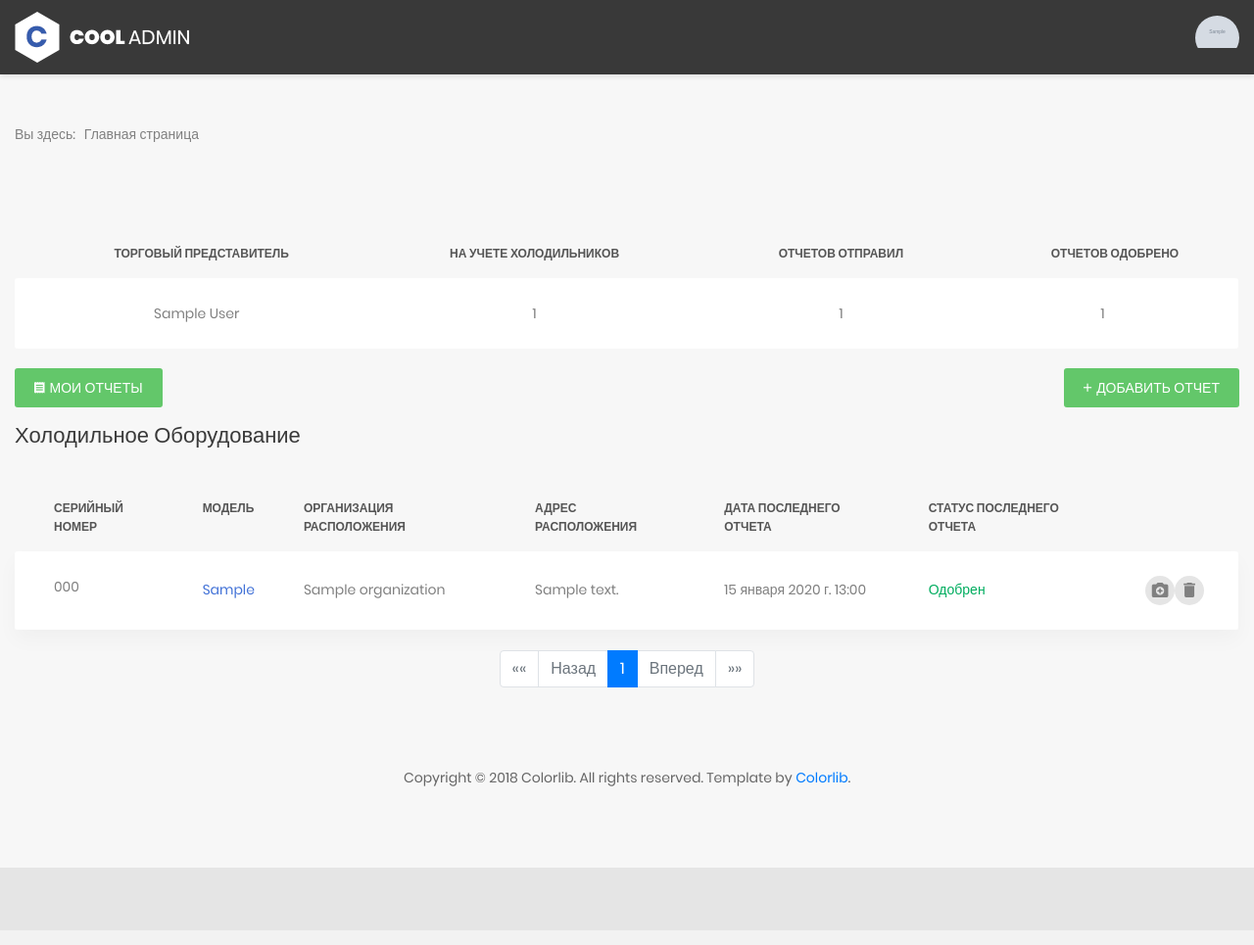
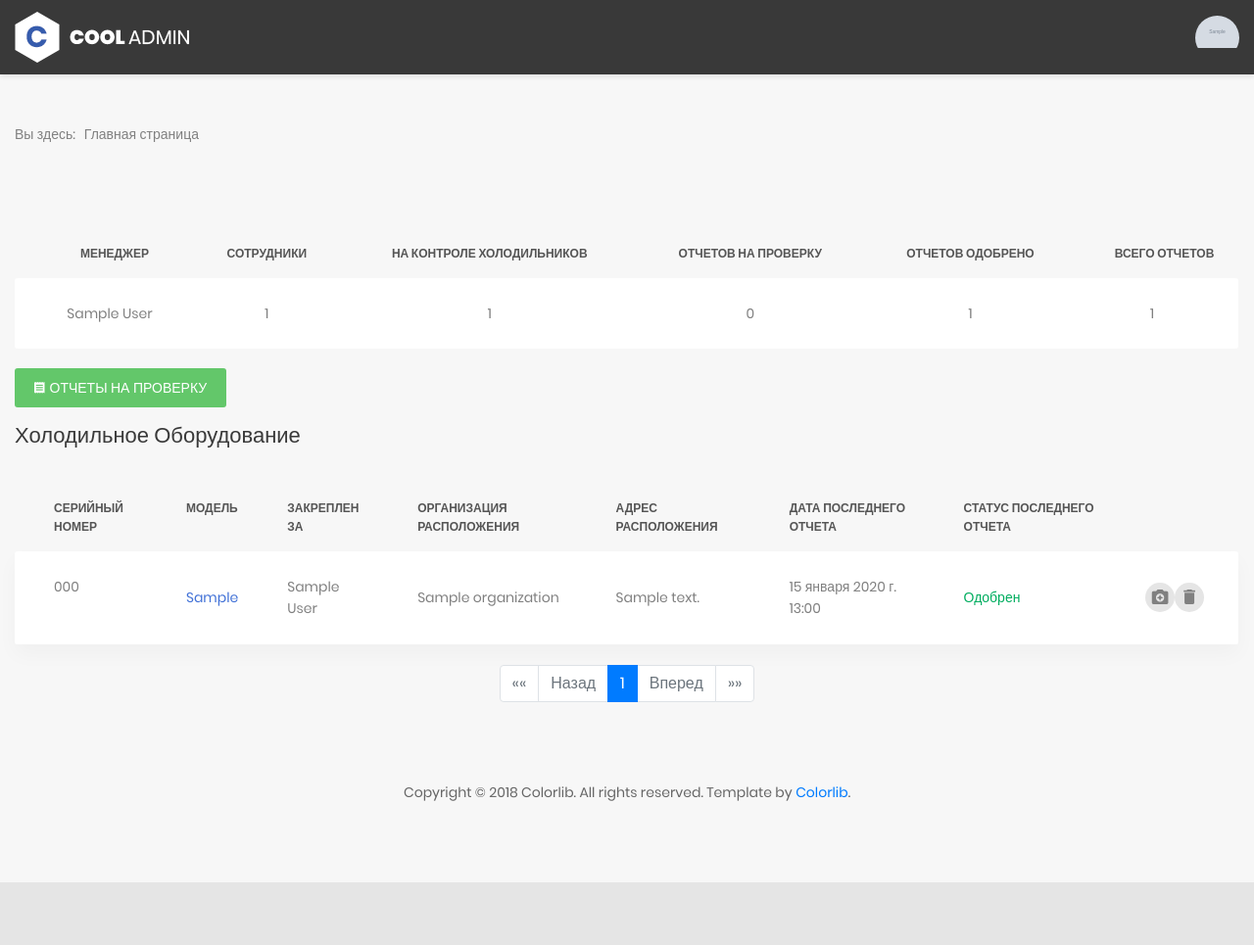
Before and after one commit to Weffy61/outdoor_refrigerators, a Django app: page / in a window 1280 px wide. Shown: the whole page at 98% size. Run offline with Django 5.2, Linux system fonts and the light colour scheme; a user stored in the database is signed in; tables that the repository leaves empty hold one stand-in row (values such as "Sample post"); grey boxes marked "Sample" are stand-in pictures; parts of the project's set-up code (start-up, migrations or seed data) failed here and were passed over; some libraries are stand-ins or nearby versions.

Commit message:
Change main page for manager

```diff
--- a/report/templates/report/index.html
+++ b/report/templates/report/index.html
@@ -8,6 +8,29 @@
         <div class="col-md-12">
           <div class="table-responsive table-responsive-data2">
             <table class="table table-data2 text-center">
+              {% if user.is_manager %}
+                <thead>
+                <tr>
+                <tr>
+                  <th>Менеджер</th>
+                  <th>Сотрудники</th>
+                  <th>На контроле холодильников</th>
+                  <th>Отчетов на проверку</th>
+                  <th>Отчетов одобрено</th>
+                  <th>Всего отчетов</th>
+                </tr>
+                </thead>
+                <tbody>
+                <tr>
+                  <td>{{ user.name }}</td>
+                  <td>{{ manager.employees_count }}</td>
+                  <td>{{ manager.refrigerators_count }}</td>
+                  <td>{{ manager.reports_review_count }}</td>
+                  <td>{{ manager.reports_approved_count }}</td>
+                  <td>{{ manager.reports_total }}</td>
+                </tr>
+                </tbody>
+              {% else %}
                 <thead>
                 <tr>
                   <th>Торговый представитель</th>
@@ -24,6 +47,7 @@
                   <td>{{ statistic.approved_reports }}</td>
                 </tr>
                 </tbody>
+              {% endif %}
             </table>
           </div>
         </div>
@@ -41,40 +65,85 @@
           <div class="table-data__tool-right d-flex justify-content-between mb-3">
             <a href="{% url 'reports' %}">
               <button class="au-btn au-btn-icon au-btn--green au-btn--small">
+                {% if user.is_manager %}
+                  <i class="zmdi zmdi-receipt"></i>Отчеты на проверку
+                {% else %}
                   <i class="zmdi zmdi-receipt"></i>Мои отчеты
+                {% endif %}
               </button>
             </a>
-            <a href="{% url 'create_report' %}"><button class="au-btn au-btn-icon au-btn--green au-btn--small">
+            {% if not user.is_manager %}
+              <a href="{% url 'create_report' %}">
+                <button class="au-btn au-btn-icon au-btn--green au-btn--small">
                   <i class="zmdi zmdi-plus"></i>Добавить отчет
-            </button></a>
+                </button>
+              </a>
+            {% endif %}
           </div>
           <h3 class="title-5 m-b-35">холодильное оборудование</h3>
-          {#            <div class="table-data__tool">#}
-          {#              <div class="table-data__tool-left">#}
-          {#                <div class="rs-select2--light rs-select2--md">#}
-          {#                  <select class="js-select2" name="property">#}
-          {#                    <option selected="selected">All Properties</option>#}
-          {#                    <option value="">Option 1</option>#}
-          {#                    <option value="">Option 2</option>#}
-          {#                  </select>#}
-          {#                  <div class="dropDownSelect2"></div>#}
-          {#                </div>#}
-          {#                <div class="rs-select2--light rs-select2--sm">#}
-          {#                  <select class="js-select2" name="time">#}
-          {#                    <option selected="selected">Today</option>#}
-          {#                    <option value="">3 Days</option>#}
-          {#                    <option value="">1 Week</option>#}
-          {#                  </select>#}
-          {#                  <div class="dropDownSelect2"></div>#}
-          {#                </div>#}
-          {#                <button class="au-btn-filter">#}
-          {#                  <i class="zmdi zmdi-filter-list"></i>filters#}
-          {#                </button>#}
-          {#              </div>#}
-
-          {#            </div>#}
           <div class="table-responsive table-responsive-data2">
             <table class="table table-data2">
+              {% if user.is_manager %}
+                <thead>
+                <tr>
+                  <th>серийный номер</th>
+                  <th>модель</th>
+                  <th>закреплен за</th>
+                  <th>организация расположения</th>
+                  <th>адрес расположения</th>
+                  <th>дата последнего отчета</th>
+                  <th>статус последнего отчета</th>
+                  <th></th>
+                </tr>
+                </thead>
+                <tbody>
+                {% for refrigerator in page %}
+                  <tr class="tr-shadow">
+                    <td>{{ refrigerator.serial }}</td>
+                    <td class="desc">{{ refrigerator.model }}</td>
+                    <td>{{ refrigerator.assigned }}</td>
+                    <td>{{ refrigerator.organization }}</td>
+                    <td>{{ refrigerator.organization_address }}</td>
+                    {% if refrigerator.report_date %}
+                      <td>{{ refrigerator.report_date }}</td>
+                    {% else %}
+                      <td>Отчет отсутствует</td>
+                    {% endif %}
+                    {% if refrigerator.report_status %}
+                      {% if refrigerator.report_status == 'approved' %}
+                        <td>
+                          <a href="{% url 'report' refrigerator.report_id %}"><span
+                            class="status--process">Одобрен</span></a>
+                        </td>
+                      {% elif  refrigerator.report_status == 'decline' %}
+                        <td>
+                          <a href="{% url 'report' refrigerator.report_id %}"><span
+                            class="status--denied">Отклонен</span></a>
+                        </td>
+                      {% elif refrigerator.report_status == 'on_review' %}
+                        <td>
+                          <a href="{% url 'report' refrigerator.report_id %}"><span class="status--pending">На рассмотрении</span></a>
+                        </td>
+                      {% endif %}
+                    {% else %}
+                      <td>Отчет отсутствует</td>
+                    {% endif %}
+                    <td>
+                      <div class="table-data-feature">
+                        <a href="{% url 'create_report_with_refrigerator' refrigerator_id=refrigerator.id %}">
+                          <button class="item" data-toggle="tooltip" data-placement="top" title="Добавить отчет">
+                            <i class="zmdi zmdi-camera-add"></i>
+                          </button>
+                        </a>
+                        <button class="item" data-toggle="tooltip" data-placement="top" title="Удалить холодильник">
+                          <i class="zmdi zmdi-delete"></i></button>
+                      </div>
+                    </td>
+                  </tr>
+                  <tr class="spacer"></tr>
+                {% endfor %}
+                </tbody>
+              {% else %}
                 <thead>
                 <tr>
                   <th>серийный номер</th>
@@ -101,11 +170,13 @@
                     {% if refrigerator.report_status %}
                       {% if refrigerator.report_status == 'approved' %}
                         <td>
-                        <a href="{% url 'report' refrigerator.report_id %}"><span class="status--process">Одобрен</span></a>
+                          <a href="{% url 'report' refrigerator.report_id %}"><span
+                            class="status--process">Одобрен</span></a>
                         </td>
                       {% elif  refrigerator.report_status == 'decline' %}
                         <td>
-                        <a href="{% url 'report' refrigerator.report_id %}"><span class="status--denied">Отклонен</span></a>
+                          <a href="{% url 'report' refrigerator.report_id %}"><span
+                            class="status--denied">Отклонен</span></a>
                         </td>
                       {% elif refrigerator.report_status == 'on_review' %}
                         <td>
@@ -122,10 +193,6 @@
                             <i class="zmdi zmdi-camera-add"></i>
                           </button>
                         </a>
-                      {#                      <button class="item" data-toggle="tooltip" data-placement="top" title="Добавить отчет"#}
-                      {#                              onclick="window.location.href='{% url 'create_report_with_refrigerator' refrigerator_id=refrigerator.id %}'">#}
-                      {#                        <i class="zmdi zmdi-camera-add"></i>#}
-                      {#                      </button>#}
                         <button class="item" data-toggle="tooltip" data-placement="top" title="Удалить холодильник">
                           <i class="zmdi zmdi-delete"></i></button>
                       </div>
@@ -134,6 +201,7 @@
                   <tr class="spacer"></tr>
                 {% endfor %}
                 </tbody>
+              {% endif %}
             </table>
           </div>
           <div class="d-flex justify-content-center mt-3">
--- a/report/views.py
+++ b/report/views.py
@@ -1,5 +1,3 @@
-from urllib.parse import urljoin
-
 from django.contrib.auth.decorators import login_required
 from django.core.paginator import Paginator
 from django.db.models import Q
@@ -13,7 +11,8 @@ from report.models import Refrigerator, Report
 def index(request):
     current_user = request.user
     employee_refrigerators = Refrigerator.objects.filter(is_assigned=current_user).prefetch_related('reports')
-
+    manager_refrigerators = Refrigerator.objects.filter(
+        is_assigned__in=current_user.subordinates.all()).prefetch_related('reports').prefetch_related('is_assigned')
     refrigerators = [{
         'id': refrigerator.pk,
         'serial': refrigerator.serial_number,
@@ -31,8 +30,38 @@ def index(request):
         'approved_reports': current_user.reports.filter(status='approved').count()
     }
 
+    manager_statistic = {
+        'employees_count': current_user.subordinates.all().count(),
+        'refrigerators_count': manager_refrigerators.count(),
+        'reports_review_count': Report.objects.filter(
+            sender__in=current_user.subordinates.all(),
+            status='on_review').count(),
+        'reports_approved_count': Report.objects.filter(
+            sender__in=current_user.subordinates.all(),
+            status='approved').count(),
+        'reports_total': Report.objects.filter(sender__in=current_user.subordinates.all()).count()
+
+    }
+
+    manager_assigned_refs = [{
+        'id': refrigerator.pk,
+        'serial': refrigerator.serial_number,
+        'model': refrigerator.model,
+        'assigned': f'{refrigerator.is_assigned.first_name} {refrigerator.is_assigned.last_name}',
+        'organization': refrigerator.organization.name,
+        'organization_address': refrigerator.organization.address,
+        'report_date': last_report.date if last_report else None,
+        'report_status': last_report.status if last_report else None,
+        'report_id': last_report.pk if last_report else None,
+
+    } for refrigerator in manager_refrigerators for last_report in [refrigerator.reports.last()]
+    ]
+
     user = get_current_user(request)
-    paginator = Paginator(refrigerators, 10)
+    if current_user.is_manager:
+        paginator = Paginator(manager_assigned_refs, 10)
+    else:
+        paginator = Paginator(refrigerators, 10)
     page_number = request.GET.get('page')
     page = paginator.get_page(page_number)
     return render(
@@ -41,7 +70,9 @@ def index(request):
         context={
             'page': page,
             'statistic': employee_statistics,
-            'user': user
+            'user': user,
+            'manager': manager_statistic,
+            'manager_refs': manager_assigned_refs
         })
 
 
@@ -117,7 +148,9 @@ def get_current_user(request):
     user = {
         'name': f'{current_user.first_name} {current_user.last_name}',
         'email': current_user.email,
-        'photo': request.build_absolute_uri(current_user.photo.url) if current_user.photo else None
+        'photo': request.build_absolute_uri(current_user.photo.url) if current_user.photo else None,
+        'is_manager': current_user.is_manager,
+        'employee_code': current_user.employee_code,
     }
     return user
 
```
Lines whose indentation alone changed are shown as unchanged.
